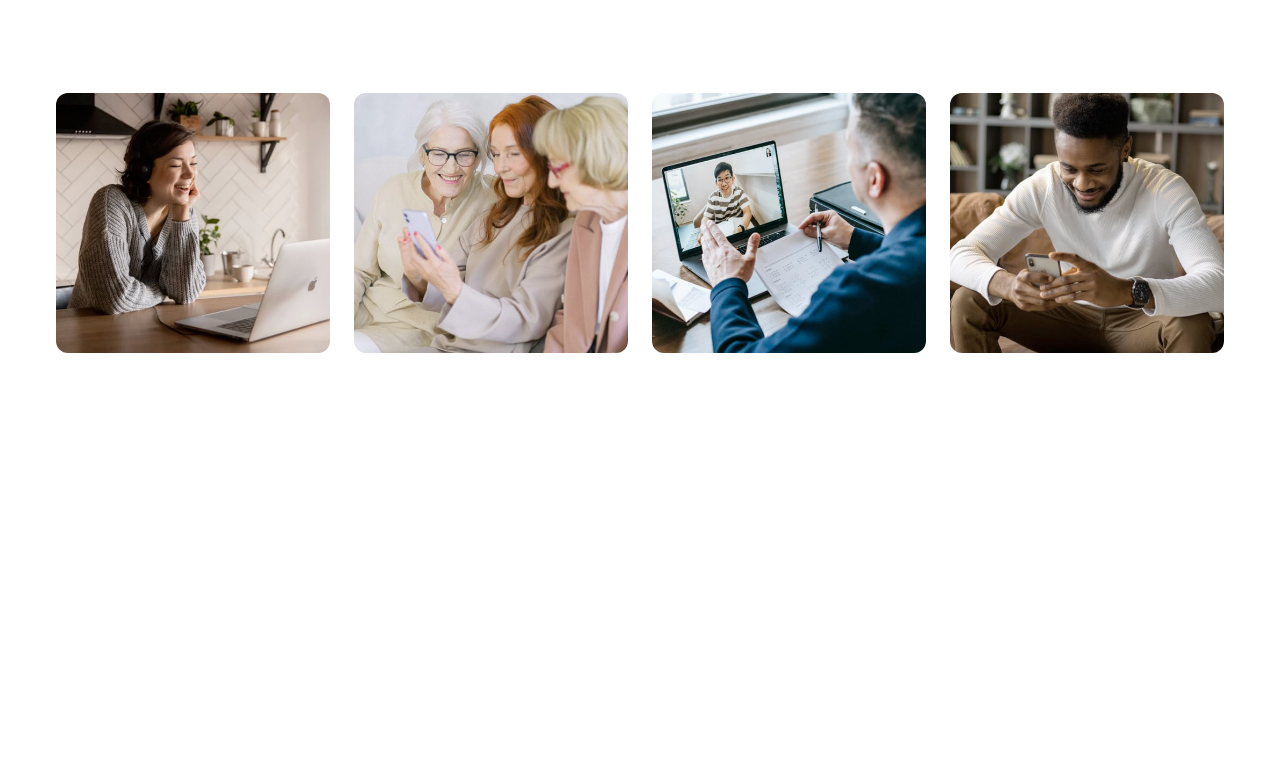
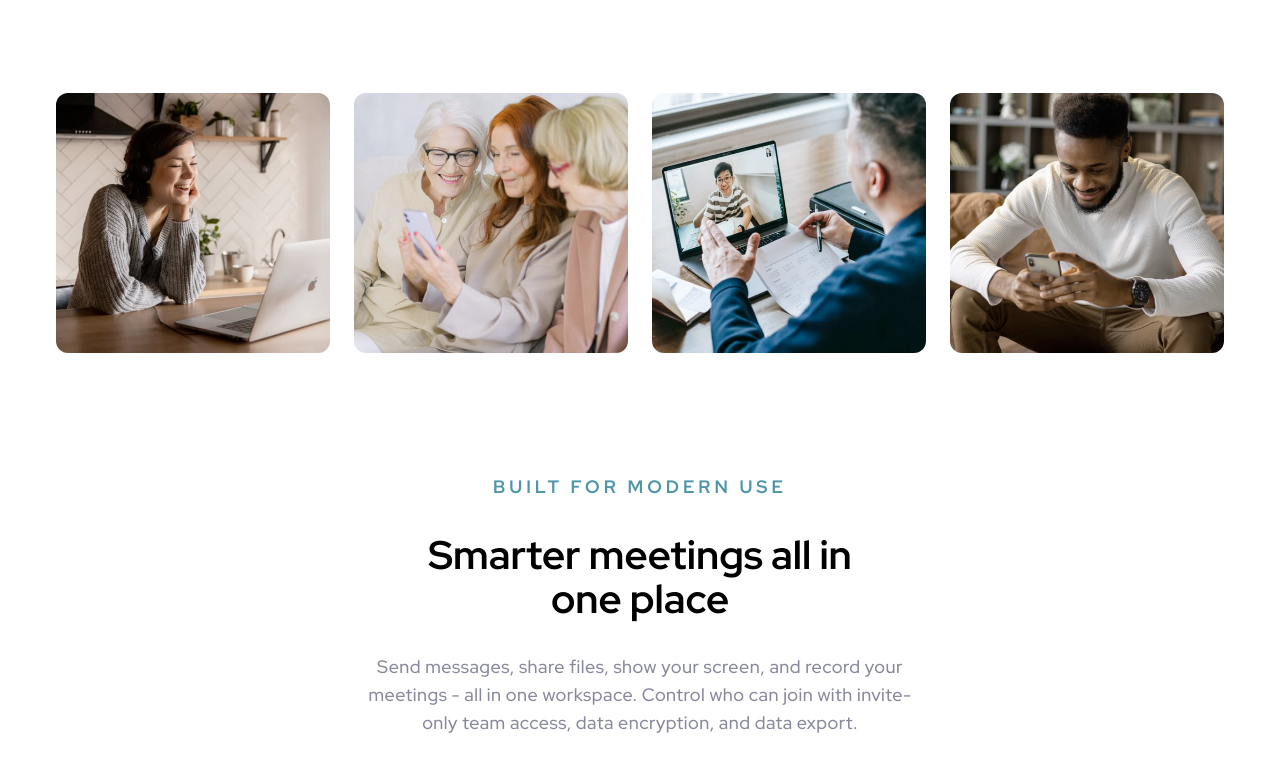
Before and after one commit to jchapar/meeting_landing_page_FEM, a website: page index.html in a window 1280 px wide. Shown: the part 769-1546 px from the top of the page. Before the commit the page ends 1202 px from the top, so only its background shows below. Drawn offline with Linux system fonts and the light colour scheme.

Commit message:
description section markup and style classes complete

```diff
--- a/index.html
+++ b/index.html
@@ -99,6 +99,29 @@
           <img src="assets/desktop/image-man-texting.jpg" alt="Man texting" class="rounded-xl" />
         </div>
       </section>
+
+      <!-- Section: Description -->
+      <section id="description" class="py-10">
+        <div class="container mx-auto max-w-6xl px-10">
+          <div class="content-container flex flex-col items-center justify-center space-y-8">
+            <h3 class="uppercase tracking-[4px] text-teal font-black text-lg">
+              Built for modern use
+            </h3>
+            <h2
+              class="font-black text-[32px] leading-[32px] max-w-md text-center px-2 md:text-[40px] md:leading-[44px]"
+            >
+              Smarter meetings all in one place
+            </h2>
+            <p
+              class="text-center text-grey font-medium leading-7 tracking-wide text-[16px] max-w-md md:text-[18px] md:max-w-xl"
+            >
+              Send messages, share files, show your screen, and record your meetings - all in one
+              workspace. Control who can join with invite-only team access, data encryption, and
+              data export.
+            </p>
+          </div>
+        </div>
+      </section>
     </main>
   </body>
 </html>
```
Also changed, not shown: css/style.css.
